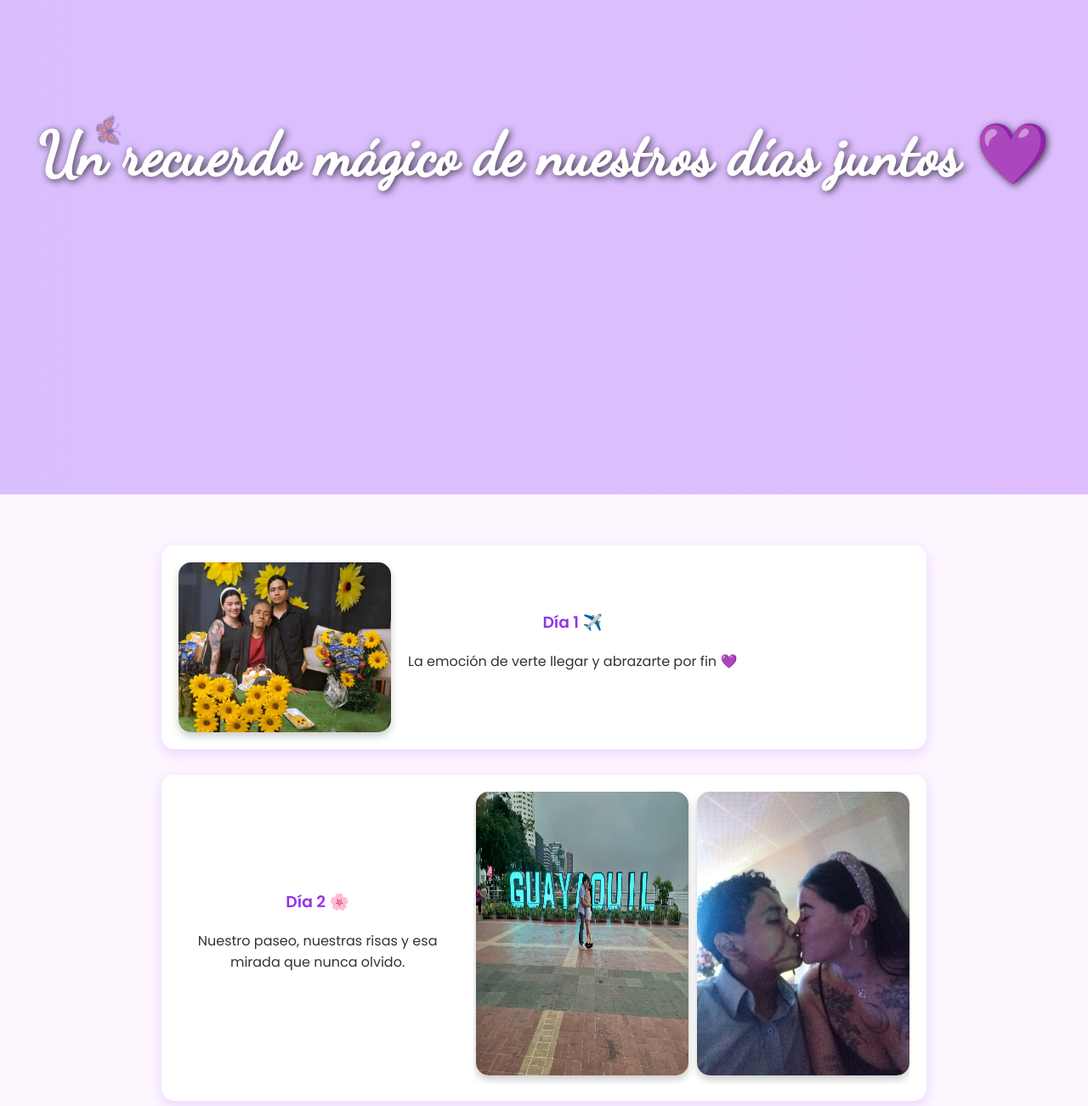
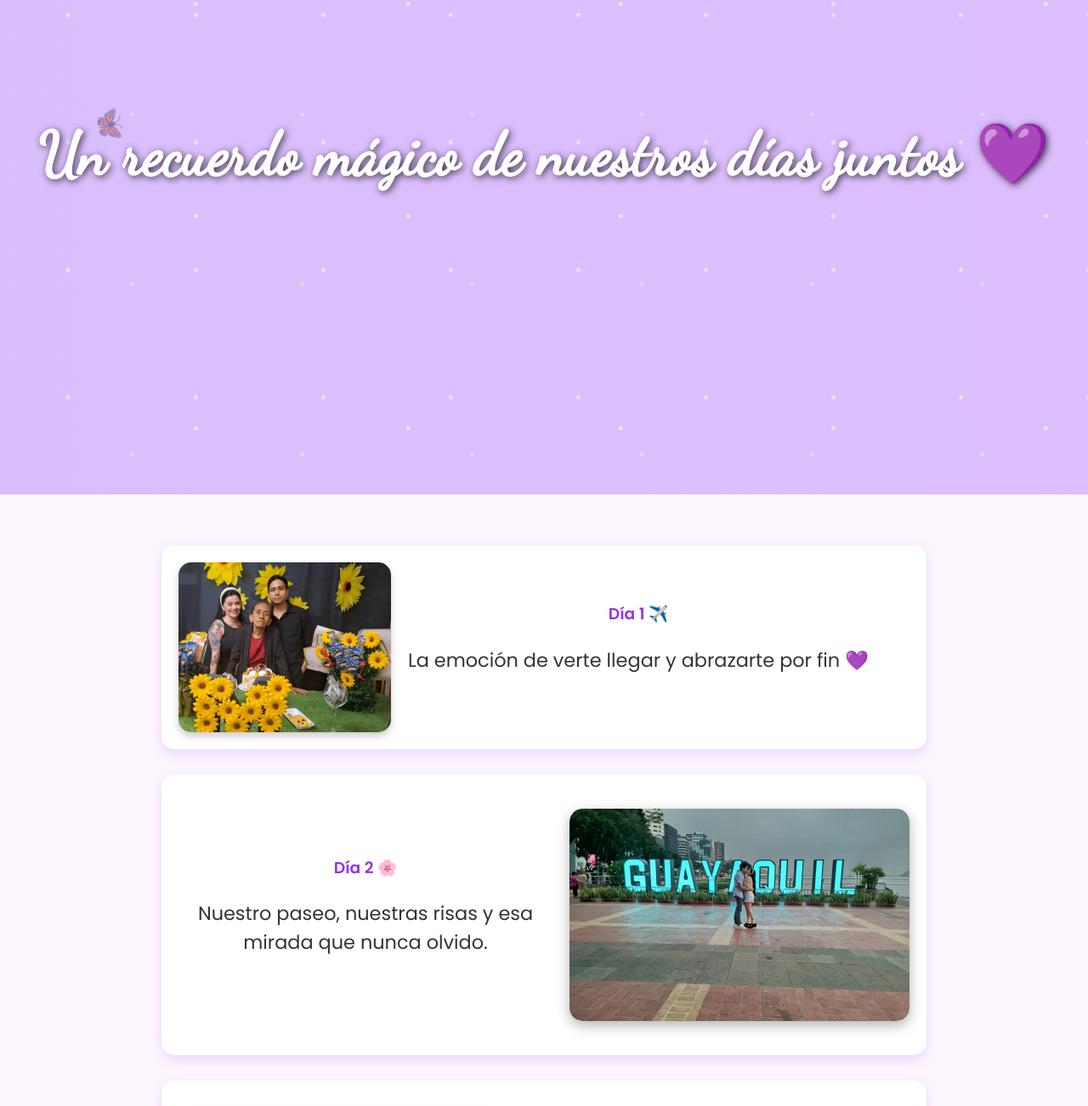
Before and after one commit to AnthonyBarros32/Page_Love_For_My_Love, a plain HTML site: page index.html in a window 1280 px wide. Shown: the part 218-1520 px from the top of the page at 85% size. Drawn offline with Linux system fonts and the light colour scheme.

Commit message:
tamaño de letras

```diff
--- a/script.js
+++ b/script.js
@@ -16,13 +16,14 @@ window.addEventListener('load', revealEvents);
 const carousels = document.querySelectorAll('.carousel');
 
 carousels.forEach(carousel => {
-  let scrollAmount = 0;
-  const scrollStep = 2; // velocidad
-  function autoScroll() {
-    scrollAmount += scrollStep;
-    if(scrollAmount > carousel.scrollWidth - carousel.clientWidth) scrollAmount = 0;
-    carousel.scrollTo({ left: scrollAmount, behavior: 'smooth' });
-    requestAnimationFrame(autoScroll);
-  }
-  autoScroll();
+  const imgs = carousel.querySelectorAll("img");
+  let index = 0;
+
+  setInterval(() => {
+    index = (index + 1) % imgs.length; // avanza en bucle
+    carousel.scrollTo({
+      left: index * 270, // 260px de imagen + 10px gap
+      behavior: "smooth"
+    });
+  }, 3000); // cada 3 segundos
 });
--- a/style.css
+++ b/style.css
@@ -34,7 +34,7 @@ body {
 
 /* Encabezado */
 header {
-  position: relative;
+ position: relative;
   height: 100vh;
   display: flex;
   justify-content: center;
@@ -56,10 +56,31 @@ header::before {
   z-index: 0;
 }
 
+/* capa de brillos */
+header::after {
+  content: "";
+  position: absolute;
+  inset: 0;
+  background-image:
+    radial-gradient(circle, rgba(255,255,255,0.8) 2px, transparent 3px),
+    radial-gradient(circle, rgba(255,255,255,0.6) 1.5px, transparent 3px),
+    radial-gradient(circle, rgba(255,255,255,0.9) 1.8px, transparent 3px);
+  background-size: 150px 150px, 200px 200px, 250px 250px; /* tamaños distintos */
+  animation: sparkle 6s infinite linear;
+  opacity: 0.7;
+  pointer-events: none; /* no bloquea clics ni scroll */
+}
+
 @keyframes gradientBG {
   0% { background-position: 0% 50%; }
   50% { background-position: 100% 50%; }
   100% { background-position: 0% 50%; }
+}
+
+@keyframes sparkle {
+  0%   { background-position: 0 0, 50px 50px, 100px 100px; opacity: 0.6; }
+  50%  { background-position: 100px 200px, 150px 100px, 200px 50px; opacity: 1; }
+  100% { background-position: 0 0, 50px 50px, 100px 100px; opacity: 0.6; }
 }
 
 header h1 {
@@ -147,28 +168,42 @@ footer {
 }
 
 .carousel {
-  display: flex;
-  overflow-x: auto;
-  scroll-snap-type: x mandatory;
-  gap: 10px;
-  padding-bottom: 10px;
+  width: 100%;
+  max-width: 400px;   /* ajusta para celular */
+  height: 250px;
+  margin: 20px auto;
+  border-radius: 15px;
+  overflow: hidden;   /* muestra solo una imagen */
+  position: relative;
+  box-shadow: 0 5px 15px rgba(0,0,0,0.3);
 }
 
 .carousel img {
-  width: 250px;
-  height: auto;
-  border-radius: 15px;
-  box-shadow: 0 5px 10px rgba(0,0,0,0.2);
-  scroll-snap-align: start;
-  flex-shrink: 0;
-  transition: transform 0.3s;
+  width: 100%;
+  height: 100%;
+  object-fit: cover;
+  position: absolute;
+  top: 0;
+  left: 0;
+  opacity: 0;
+  animation: fade 12s infinite;
 }
 
-.carousel img:hover {
-  transform: scale(1.05);
+/* Animaciones para cada imagen */
+.carousel img:nth-child(1) { animation-delay: 0s; }
+.carousel img:nth-child(2) { animation-delay: 4s; }
+.carousel img:nth-child(3) { animation-delay: 8s; }
+
+/* Efecto de transición */
+@keyframes fade {
+  0%   { opacity: 0; }
+  10%  { opacity: 1; }
+  30%  { opacity: 1; }
+  40%  { opacity: 0; }
+  100% { opacity: 0; }
 }
 
-/* Opcional: ocultar scroll en algunos navegadores */
-.carousel::-webkit-scrollbar {
-  display: none;
+.event p {
+  font-size: 1.4rem;
+  font-weight: 500;   /* un poco más grueso */
 }
```
